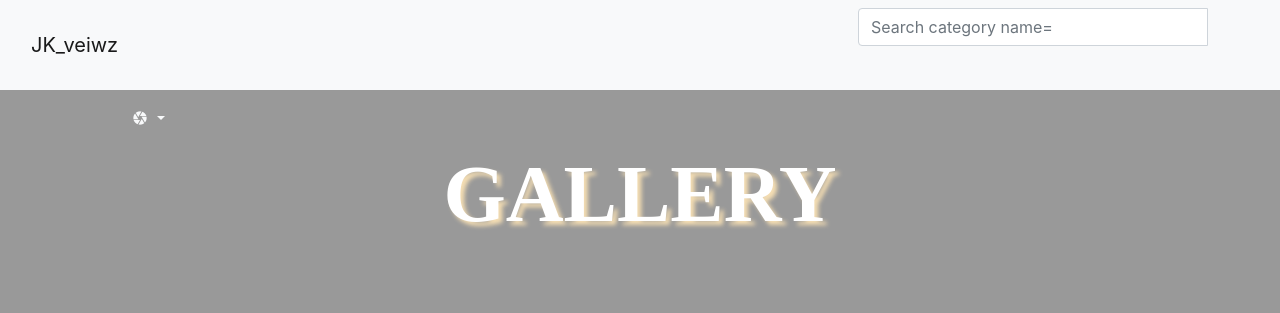
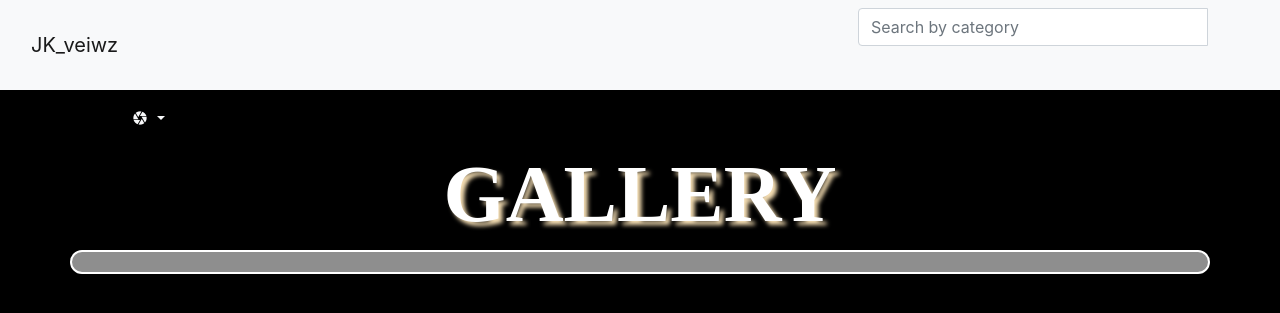
Before and after one commit to Joseph-oderoh/JK_viewz, a Django app: page /gallery/ in a window 1280 px wide. Shown: the top 313 px of the page. Run offline with Django 4.2, Linux system fonts and the light colour scheme; data that the repository does not hold is empty; some libraries are stand-ins or nearby versions; some web fonts are replaced.

Commit message:
add search function and css style

```diff
--- a/picz/templates/gallery.html
+++ b/picz/templates/gallery.html
@@ -19,23 +19,20 @@
     </nav>
 </div>
 <h2 class="text-center">Gallery</h2>
-<div class="block">
 
-        <div class="gallery container">
+        <div class=" container imgz">
+
+    <div class="row rowz ">
             {% for item in pictures %}
-            <div class="row">
-                <div class="col-6">
             <div class="gallery-item" data-toggle="modal" data-target="#{{item.id}}">
-                <img src="{{item.image_link.url}}" alt="" class="gallery-image"  width="400">
-                </div>
-
+                <img src="{{item.image_link.url}}" alt="" class="gallery-image"  width="500">
                 <div class="gallery-item-info ">
                     <ul class="infoz">
-                        <li class=""><span class="mdi mdi-camera-iris md-36"></span>{{item.category}} </li>
-                        <li class=" "><span class="mdi mdi-camera-iris md-36"></span>{{item.location}} </li>
+                        <li class=""><span class="mdi mdi-camera-iris md-36"></span><strong>Category:</strong>{{item.category}} </li>
+                        <li class=" "><span class="mdi mdi-camera-iris md-36"></span><strong>Locations:</strong>{{item.location}} </li>
                     </ul>
             </div>
-            </div>
+        </div>
 
 
             <div class="modal fade " id="{{item.id}}" tabindex="-1" role="dialog" aria-labelledby="exampleModalCenterTitle" aria-hidden="true">
@@ -60,7 +57,7 @@
             {% endfor %}
         </div>
     </div>
-</div>
+
 {% endblock %} {% block scripts %} {{block.super}}
 <script src="https://maxcdn.bootstrapcdn.com/bootstrap/4.0.0/js/bootstrap.min.js" integrity="sha384-JZR6Spejh4U02d8jOt6vLEHfe/JQGiRRSQQxSfFWpi1MquVdAyjUar5+76PVCmYl" crossorigin="anonymous"></script>
 {% endblock %}
--- a/picz/templates/navbar.html
+++ b/picz/templates/navbar.html
@@ -18,7 +18,7 @@
         <form class="navbar-form" role="search" action="{% url 'search' %}">
 
           <div class="input-group">
-            <input type="text" class="form-control" placeholder="Search category name="category">
+            <input type="text" class="form-control" placeholder="Search by category" name="category">
             <div class="input-group-btn">
               <button class="btn btn-default" type="submit"><i class="glyphicon glyphicon-search"></i></button>
             </div>
--- a/static/css/basepicz.css
+++ b/static/css/basepicz.css
@@ -19,14 +19,15 @@ h1{
 
 
 body{
-    background-color: rgba(0, 0, 0, 0.401);
-
+background-color: black;
 }
 
 .infoz{
 list-style-type: none;
-font-size: 30px;
-
+font-size: 15px;
+color: red;
+position: absolute;
+top: 500px;
 }
 
 strong{
@@ -37,10 +38,7 @@ strong{
 }
 
 
-.row{
-    color: red;
 
-}
 
 h2{
     color: white;
@@ -50,3 +48,14 @@ h2{
     font-size: 5em;
     text-shadow: 4px 4px 4px wheat;
 }
+
+.rowz{
+    display: flex;
+    flex-wrap: wrap;
+    justify-content: space-between;
+    border: 2px solid white;
+    background-color: rgba(255, 255, 255, 0.557);
+    padding: 10px;
+    border-radius: 45px;
+
+}
```
Also changed, not shown: picz/templates/search.html (+4 -4 lines), media/images/__2.jpeg (added), media/images/cat_wallpaper.jpeg (added).
